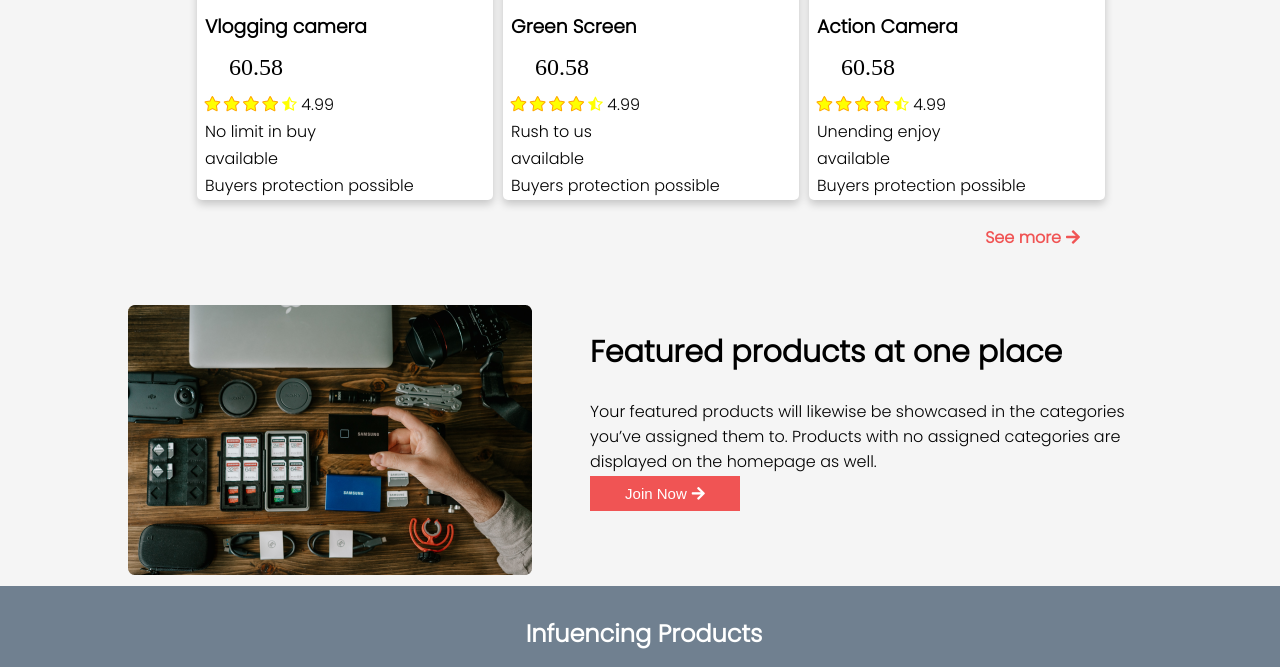
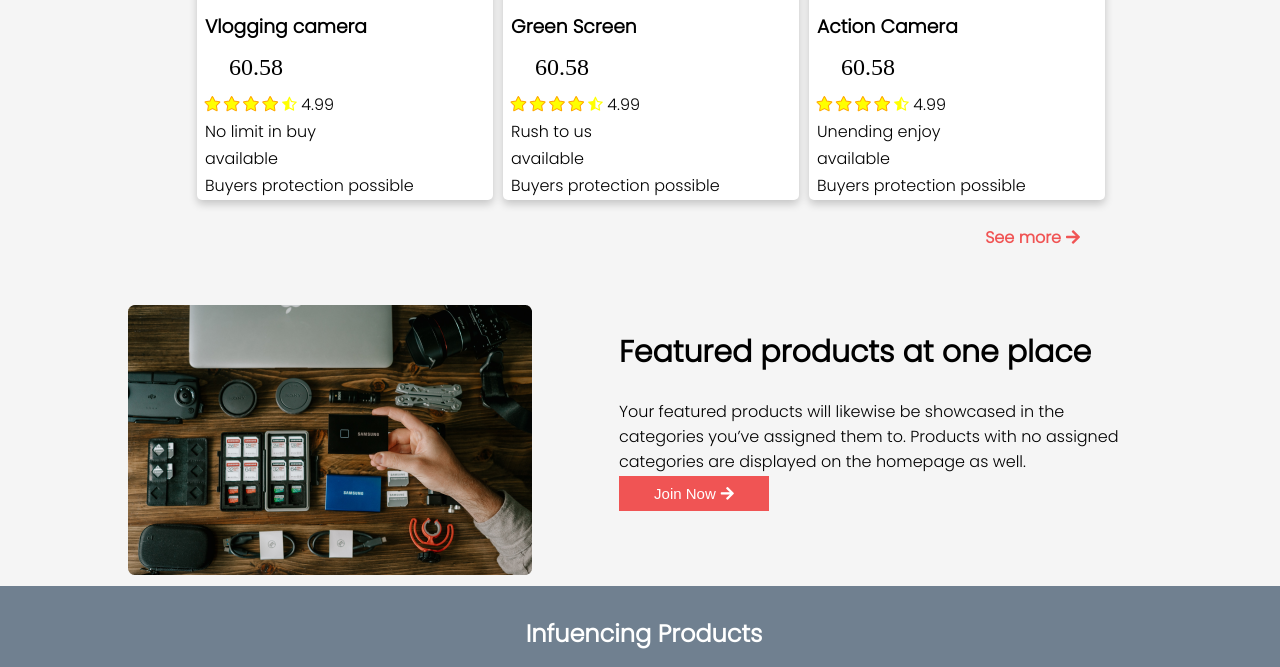
Before and after one commit to 19khaled88/Assignments-2, a plain HTML site: page index.html in a window 1280 px wide. Shown: the part 1967-2634 px from the top of the page. Drawn offline with Linux system fonts and the light colour scheme.

Commit message:
last update

```diff
--- a/index.css
+++ b/index.css
@@ -162,7 +162,7 @@ nav li a{
 }
 
 .featur-product-image{
-    padding-right: 50px;
+    padding-right: 79px;
 }
 
 #feature-product button{
```
